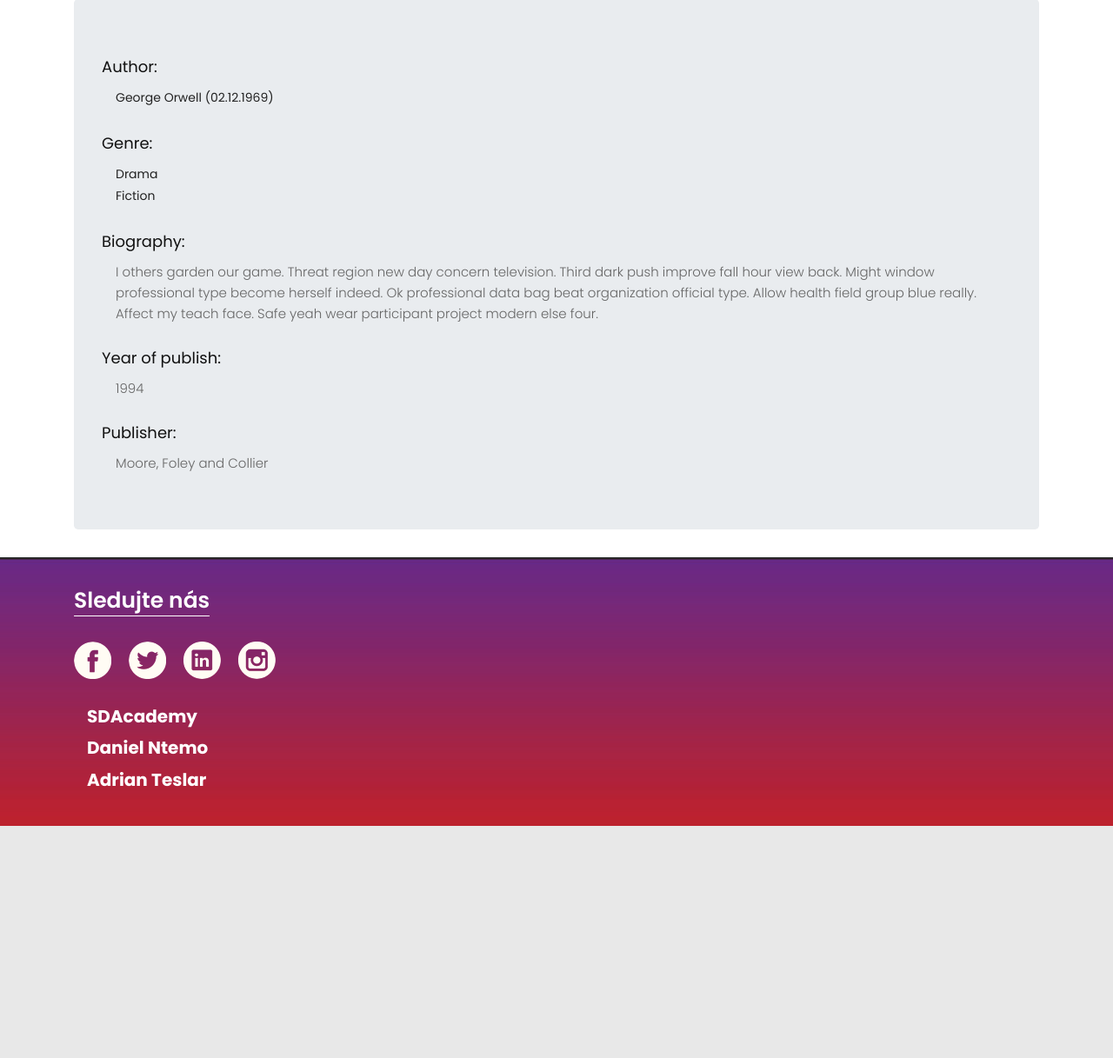
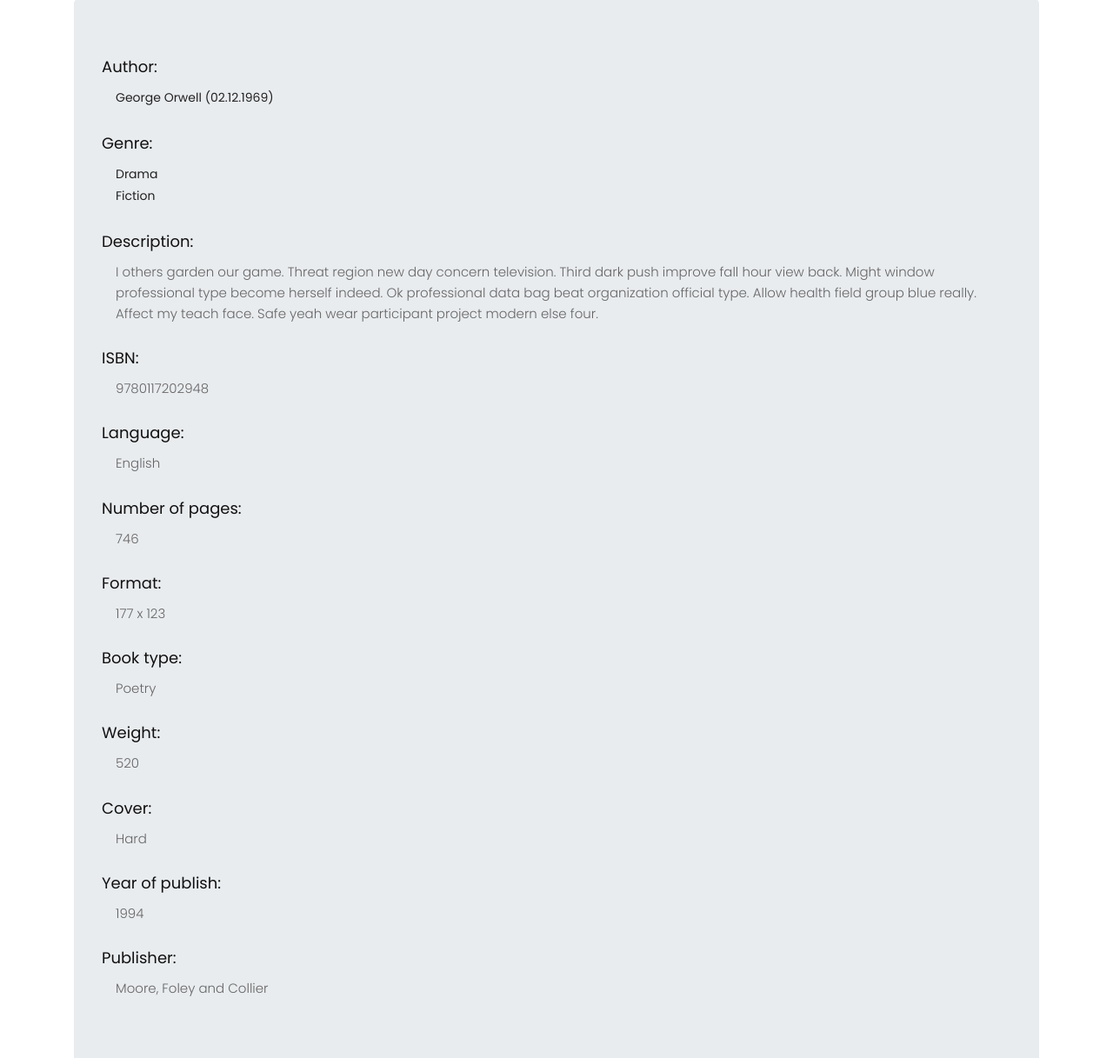
Before and after one commit to babrak112/DigitalLibrary, a Django app: page /book/4/ in a window 1280 px wide. Shown: the part 216-1433 px from the top of the page at 87% size. Before the commit the page ends 1166 px from the top, so only its background shows below. Run offline with Django 5.2, Linux system fonts and the light colour scheme; data comes from the database, SQL or seed files in the repository; data that the repository does not hold is empty; some libraries are stand-ins or nearby versions.

Commit message:
update to book.html and ER_diagram

```diff
--- a/library/templates/book.html
+++ b/library/templates/book.html
@@ -50,14 +50,36 @@
                         {% endfor %}
                     </ul>
     <br>
-                    <h3>Biography:</h3>
+                    <h3>Description:</h3>
                     <p class="pl-3">{{ book.description }}</p>
+    <br>
+                    <h3>ISBN:</h3>
+                    <p class="pl-3">{{ book.ISBN }}</p>
+    <br>
+                    <h3>Language:</h3>
+                    <p class="pl-3">{{ book.language }}</p>
+    <br>
+                    <h3>Number of pages:</h3>
+                    <p class="pl-3">{{ book.number_of_pages }}</p>
+    <br>
+                    <h3>Format:</h3>
+                    <p class="pl-3">{{ book.format }}</p>
+    <br>
+                    <h3>Book type:</h3>
+                    <p class="pl-3">{{ book.book_type }}</p>
+    <br>
+                    <h3>Weight:</h3>
+                    <p class="pl-3">{{ book.weight }}</p>
+    <br>
+                    <h3>Cover:</h3>
+                    <p class="pl-3">{{ book.cover }}</p>
     <br>
                     <h3>Year of publish:</h3>
                     <p class="pl-3"> {{ book.year_published }}</p>
     <br>
                     <h3>Publisher:</h3>
                     <p class="pl-3"> {{ book.publisher }}</p>
+    <br>
                 {% if user.is_authenticated %}
                     <a href=" {%  url 'book-update' book.id %}" class="btn btn-primary">Update</a>
                     <a href=" {%  url 'book-delete' book.id %}" class="btn btn-danger">Delete</a>
```
Also changed, not shown: Files/ER_Diagram.png (deleted), 1 other file.
